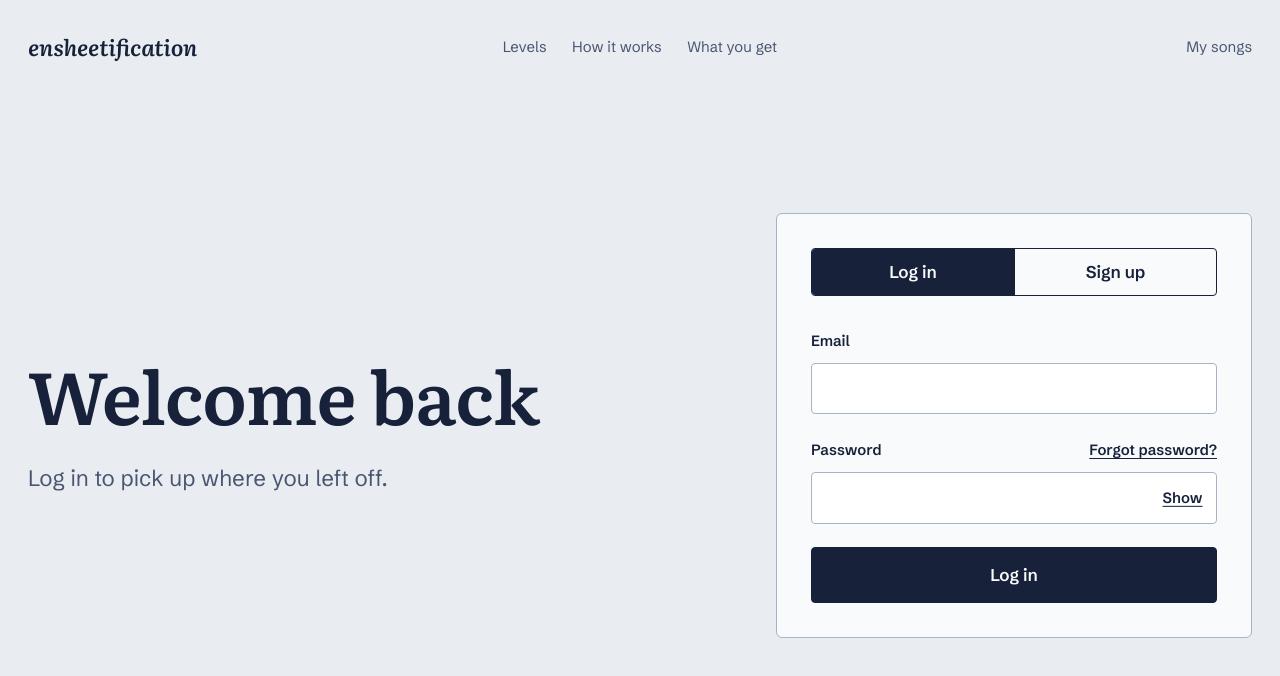
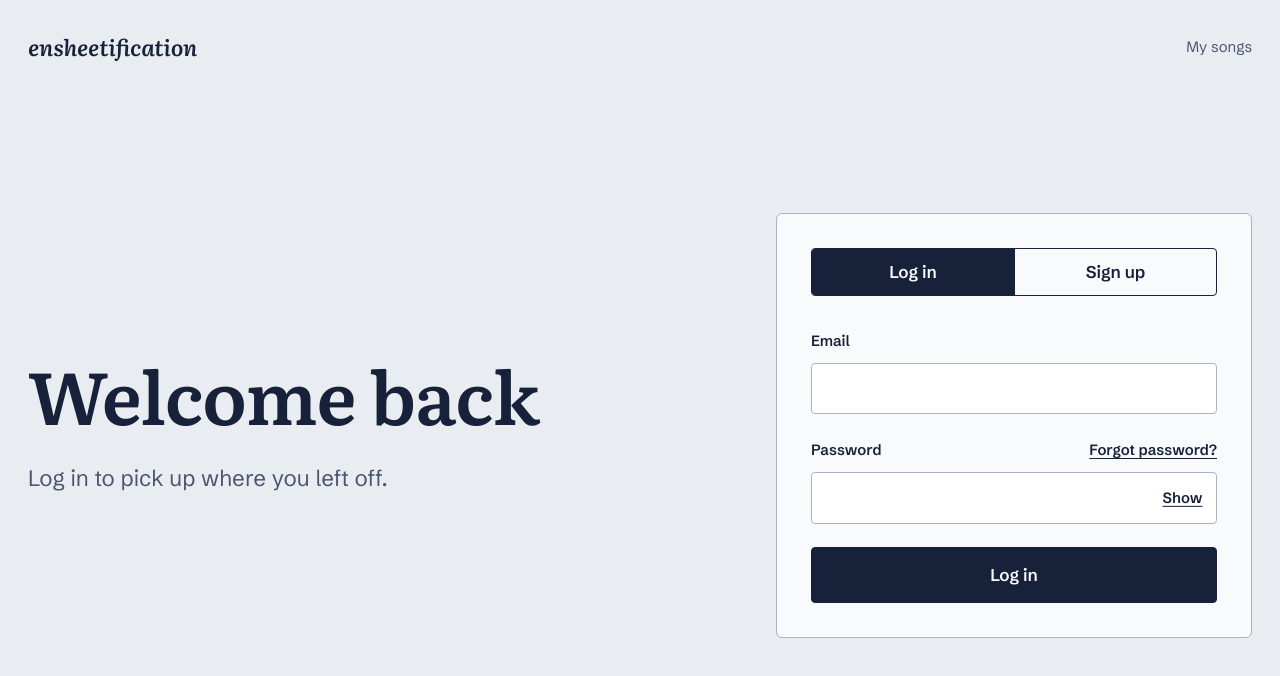
Before and after one commit to leojiangxd/ensheetification, a React (Vite) app in the folder web/: page /login in a window 1280 px wide. Shown: the top 676 px of the page. Built offline with nearby package versions, Linux system fonts and the light colour scheme; a web font is replaced by a local one.

Commit message:
Hide section links outside of landing page

```diff
--- a/web/src/components/Header.tsx
+++ b/web/src/components/Header.tsx
@@ -1,15 +1,18 @@
 import { Link, NavLink, useLocation } from 'react-router'
 
 export function Header() {
-  const onAuthPage = ['/login', '/register'].includes(useLocation().pathname)
+  const { pathname } = useLocation()
+  const onAuthPage = pathname === '/login' || pathname === '/register'
   return (
     <header className="site-header wrap">
       <Link to="/" className="wordmark">ensheetification</Link>
-      <nav aria-label="Main">
-        <a href="/#levels">Levels</a>
-        <a href="/#how">How it works</a>
-        <a href="/#outputs">What you get</a>
-      </nav>
+      {pathname === '/' && (
+        <nav aria-label="Sections">
+          <a href="#levels">Levels</a>
+          <a href="#how">How it works</a>
+          <a href="#outputs">What you get</a>
+        </nav>
+      )}
       <div className="header-end">
         <NavLink to="/songs" className="header-link">My songs</NavLink>
         {!onAuthPage && <Link to="/login" className="secondary">Log in</Link>}
```
